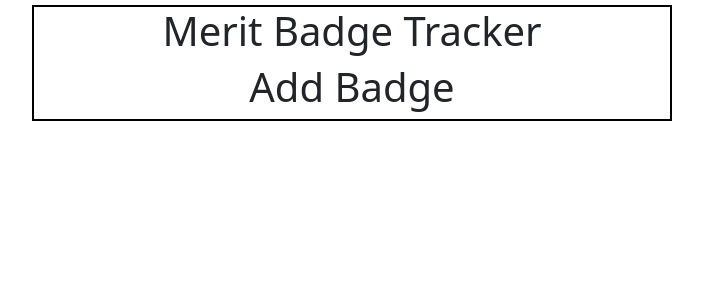
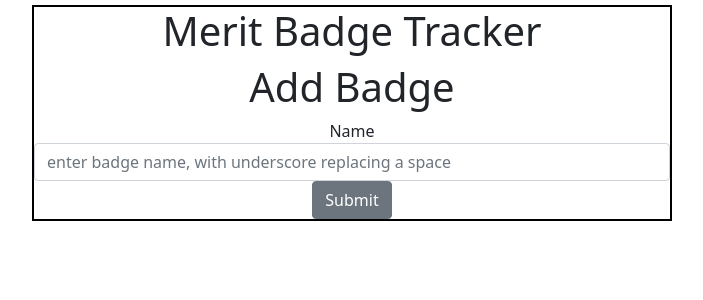
Before and after one commit to cseiter/phase3projectfrontend2, a React (Create React App) app: page /addbadge in a window 1280 px wide. Shown: the top 300 px of the page, without its empty margins (288-991 px from the left). Built offline with nearby package versions, Linux system fonts and the light colour scheme.

Commit message:
create initial form in AddBadge.js

```diff
--- a/src/components/AddBadge.js
+++ b/src/components/AddBadge.js
@@ -1,9 +1,17 @@
-import React from 'react'
+import React from 'react';
+import {Form, FormGroup, Label, Input, Button} from 'reactstrap';
 
 export const AddBadge = () => {
     return (
         <div>
             <h1> Add Badge</h1>
+            <Form>
+                <FormGroup>
+                    <Label>Name</Label>
+                    <Input type="text" placeholder="enter badge name, with underscore replacing a space"></Input>
+                </FormGroup>
+                <Button type="submit">Submit</Button>
+            </Form>
         </div>
     )
 }
```
